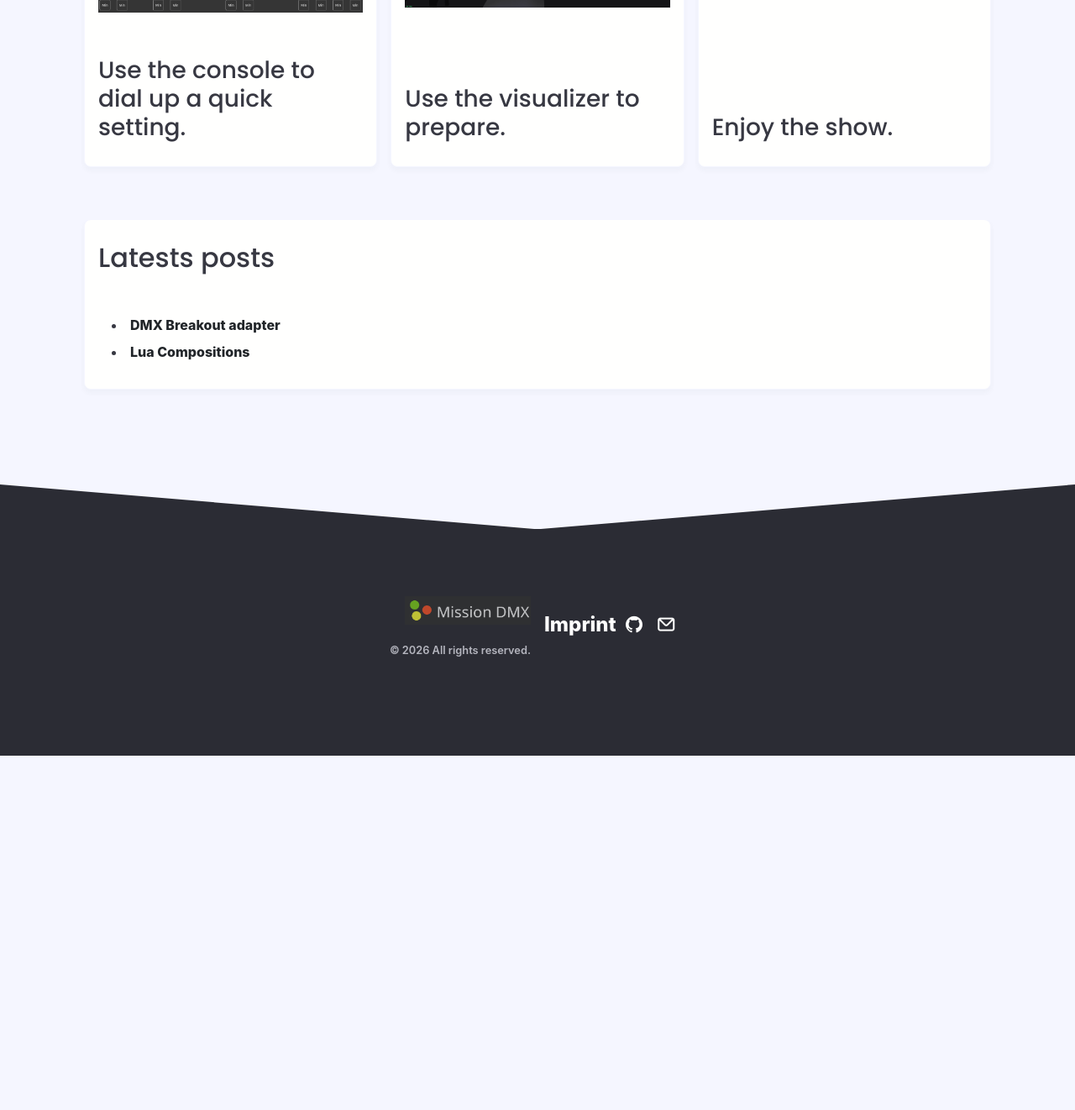
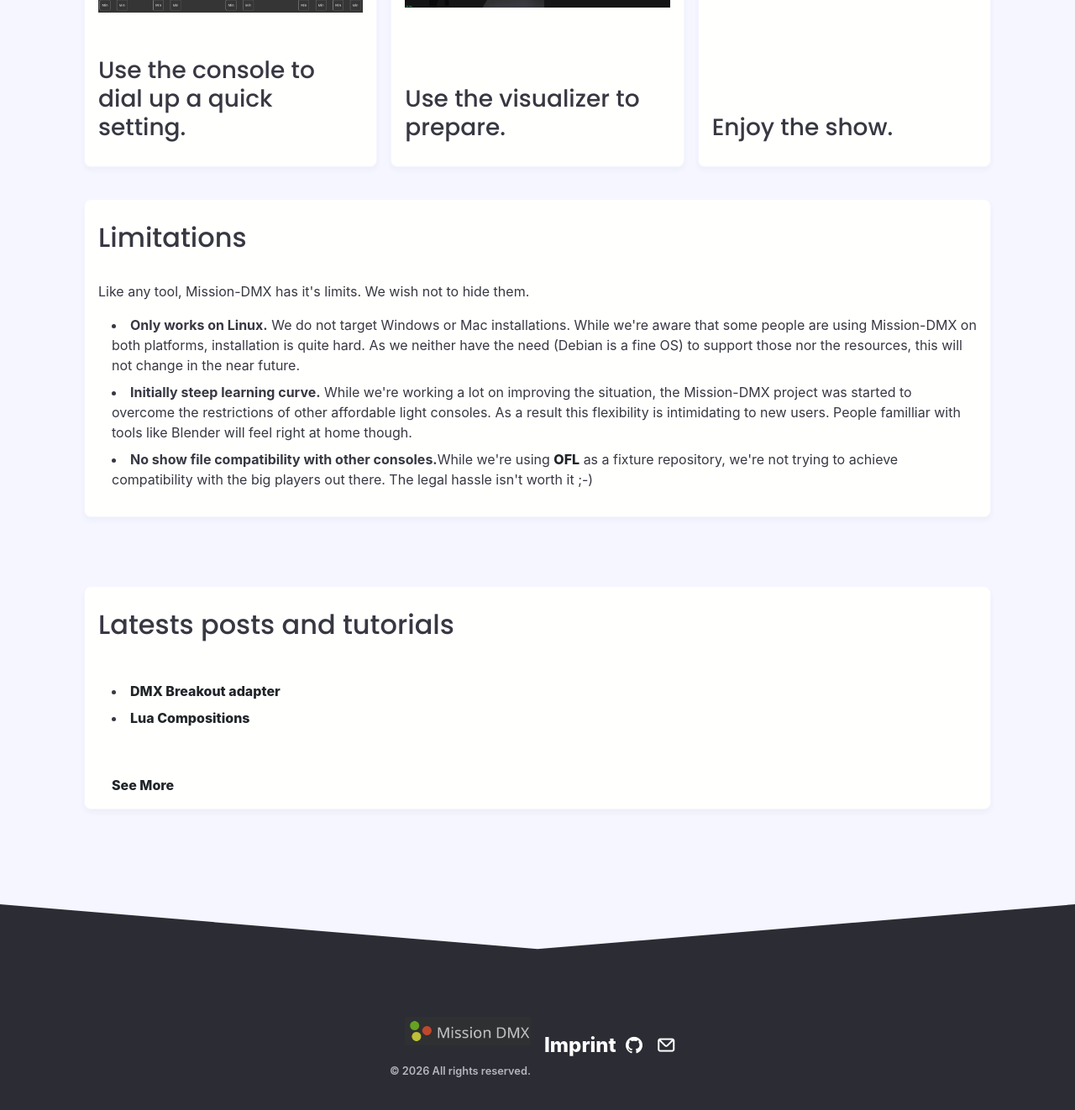
Before and after one commit to Mission-DMX/Docs, a Jekyll site: the page built from website/index.markdown, in a window 1280 px wide and 1400 px high, scrolled down 1679 px. Shown: the top 1322 px of the window at 84% size. Built offline with Jekyll 4.4.1, drawn with Linux system fonts in a browser that asks for light colours; nearby versions of some CDN libraries; some web fonts are replaced; before the commit the page ends 2579 px from its top, so only the background shows below that.

Commit message:
add: limitations section to index page

```diff
--- a/website/index.markdown
+++ b/website/index.markdown
@@ -63,10 +63,25 @@
 </div>
 
 <br />
+
+<div class="card">
+<div class="card-header"><h2>Limitations</h2></div>
+<div class="card-body">
+Like any tool, Mission-DMX has it's limits. We wish not to hide them.
+<ul>
+<li><b>Only works on Linux.</b> We do not target Windows or Mac installations. While we're aware that some people are using Mission-DMX on both platforms, installation is quite hard. As we neither have the need (Debian is a fine OS) to support those nor the resources, this will not change in the near future.</li>
+<li><b>Initially steep learning curve.</b> While we're working a lot on improving the situation, the Mission-DMX project was started to overcome the restrictions of other affordable light consoles. As a result this flexibility is intimidating to new users. People familliar with tools like Blender will feel right at home though.</li>
+<li><b>No show file compatibility with other consoles.</b>While we're using <a href="https://open-fixture-library.org/manufacturers" target="_blank">OFL</a> as a fixture repository, we're not trying to achieve compatibility with the big players out there. The legal hassle isn't worth it ;-)</li>
+</ul>
+</div>
+</div>
+
+
+<br />
 <br />
 
 <div class="card">
-<div class="card-header"><h2>Latests posts</h2></div>
+<div class="card-header"><h2>Latests posts and tutorials</h2></div>
 <div class="card-body">
 <ul>
 {% for post in site.posts limit:5 %}
@@ -74,4 +89,8 @@
 {% endfor %}
 </ul>
 </div>
+<br />
+<div class="card-footer">
+    <a href="{{site.url}}/blog" style="margin-left: 1em;">See More</a>
 </div>
+</div>
```
